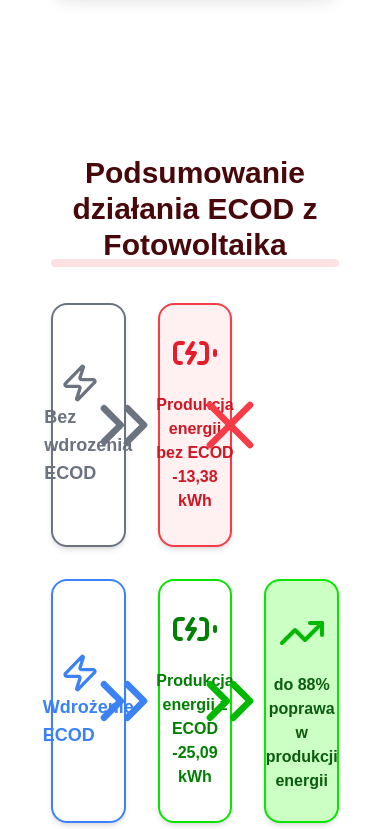
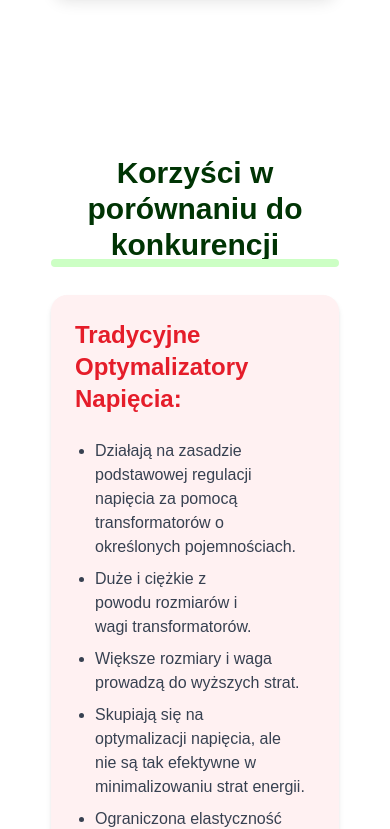
Before and after one commit to SanekxArcs/feigin-electric, a Next.js app in the folder nextjs-feigin/: page /ecod in a window 390 px wide. Shown: the part 9257-10086 px from the top of the page. Built offline with nearby package versions, Linux system fonts and the light colour scheme.

Commit message:
Update EcodSummaryPhotovoltaics.tsx

```diff
--- a/nextjs-feigin/src/app/ecod/EcodSummaryPhotovoltaics.tsx
+++ b/nextjs-feigin/src/app/ecod/EcodSummaryPhotovoltaics.tsx
@@ -3,7 +3,7 @@
 
 const EcodSummaryPhotovoltaics = () => {
   return (
-    <section className="container mx-auto px-4 py-10 my-20">
+    <section className="hidden md:block container mx-auto px-4 py-10 my-20">
       <div className="text-center mb-8">
         <h2 className="text-fred-600 text-3xl font-bold mb-10">
 
```
